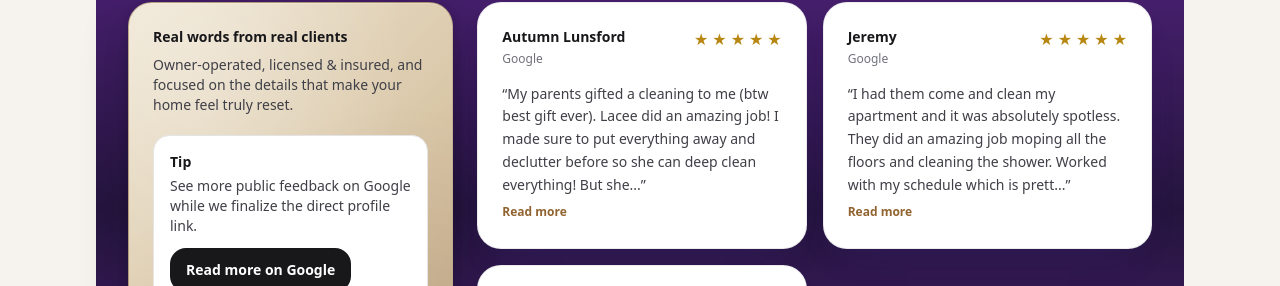
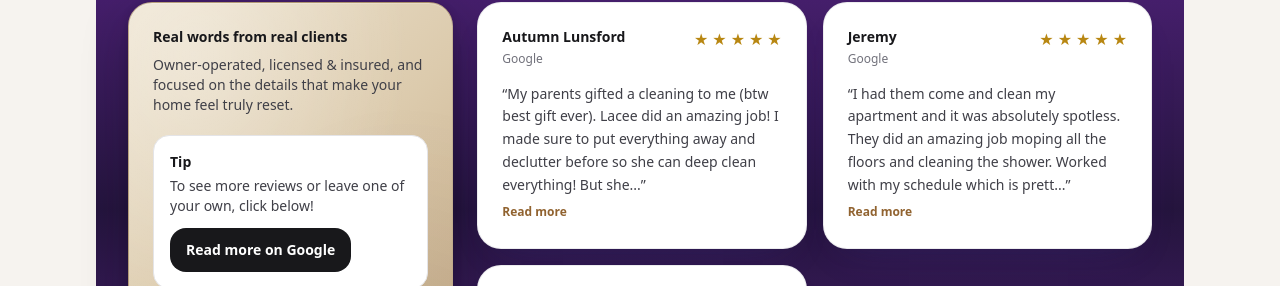
Before and after one commit to conels08/minute-maids-landing, a Next.js app: page / in a window 1280 px wide. Shown: the part 4796-5082 px from the top of the page. Built offline with nearby package versions, Linux system fonts and the light colour scheme; no server answers.

Commit message:
Edit the tip portion of the reviews section for leaving reviews

```diff
--- a/src/components/sections/Reviews.tsx
+++ b/src/components/sections/Reviews.tsx
@@ -46,8 +46,7 @@ export default function Reviews() {
           <div className="mt-5 rounded-2xl border border-zinc-200 bg-white p-4">
             <p className="text-sm font-semibold text-zinc-900">Tip</p>
             <p className="mt-1 text-sm text-zinc-700">
-              See more public feedback on Google while we finalize the direct
-              profile link.
+              To see more reviews or leave one of your own, click below!
             </p>
             <a
               href="https://share.google/qmwyhOB1SbcHUKO8Q"
```
